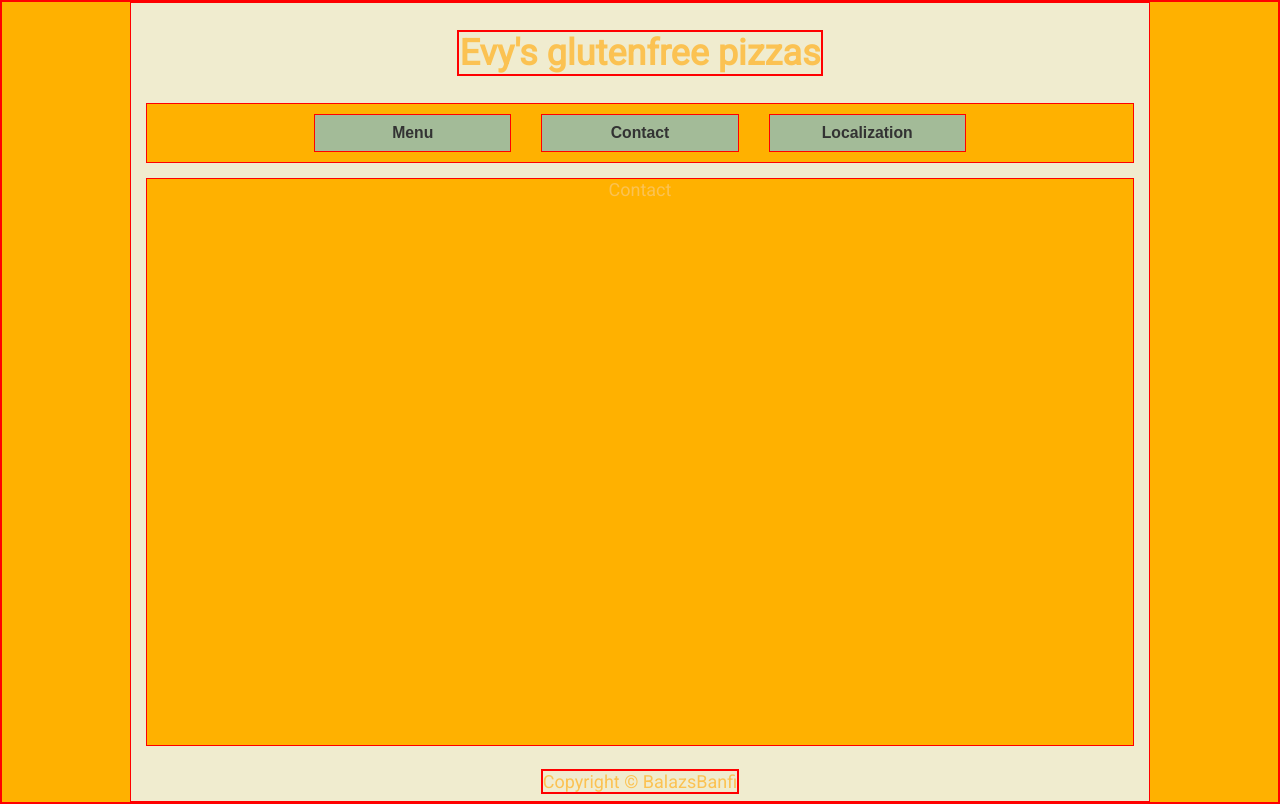
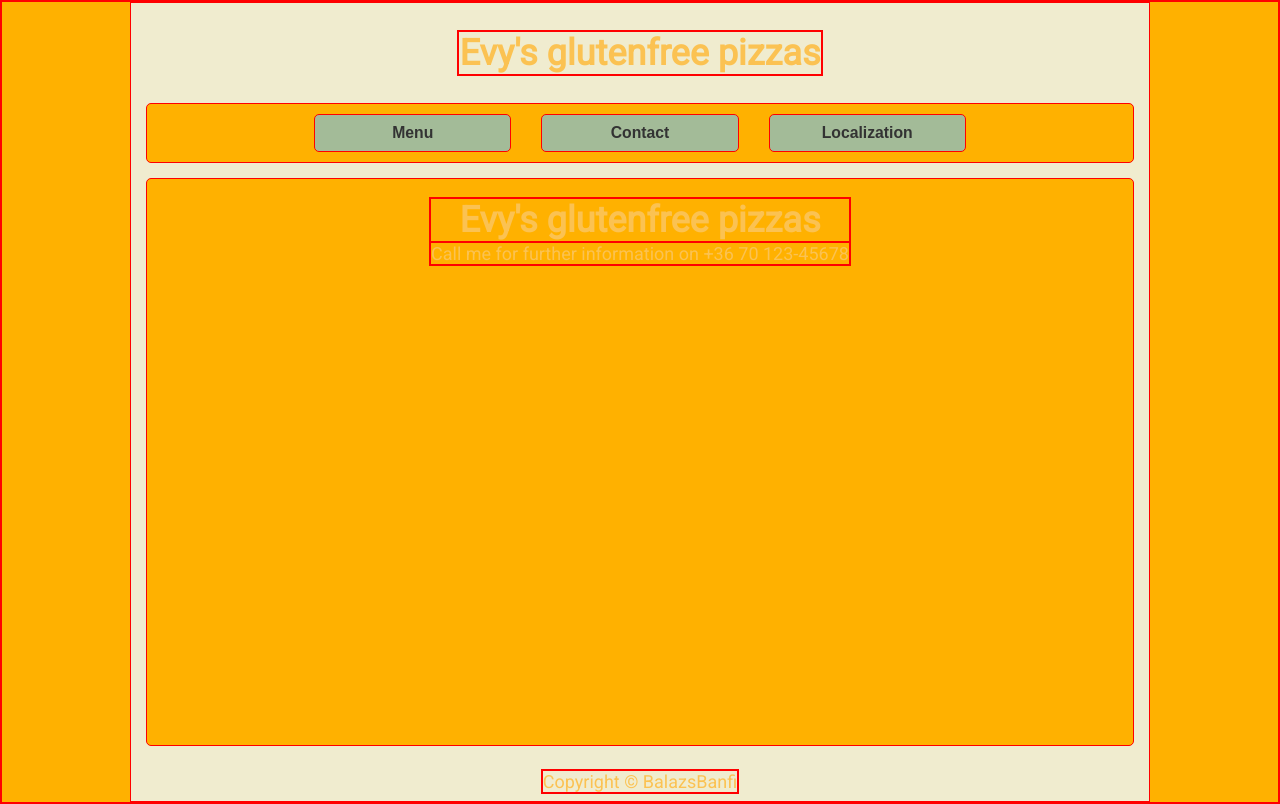
Before and after one commit to BalazsBanfi/TOP-Restaurant, a website built with webpack: page dist/index.html in a window 1280 px wide. Both pictures are taken after a click on the button "Contact". Built offline with nearby package versions, Linux system fonts and the light colour scheme.

Commit message:
add localization info

```diff
--- a/src/main.js
+++ b/src/main.js
@@ -1,4 +1,6 @@
 import menuImg from './pizzaMenu.png';
+import localImg from './local.png';
+
 export function tabMenu(content) {
     main.innerHTML = "";
     const menuPage = new Image();
@@ -7,9 +9,31 @@ export function tabMenu(content) {
 }
 
 export function tabContact() {
-  main.innerHTML = "Contact";
+  const contacts = [
+    ["Evy's glutenfree pizza", 'Call me for further information on +36 70 123-45678'],
+    ['Bally, manager', 'Technical informations: +36 70 223-4455'],
+    ['Nori, the cooking assistant', 'Call for table reservation: +36 70 444-5432'],
+    ['Bazsi, services', 'Call for repair the car +36 70 888-7654']
+  ]
+  main.innerHTML = "";
+
+
+
+  const divMain = document.createElement('div');
+  divMain.setAttribute('class', 'divMain');
+  const divMainH1 = document.createElement('h1');
+  divMainH1.textContent = "Evy's glutenfree pizzas";
+  divMain.appendChild(divMainH1);
+  const divMainP = document.createElement('p');
+  divMainP.textContent = "Call me for further information on +36 70 123-45678";
+  divMain.appendChild(divMainP);
+  main.appendChild(divMain);
 }
 
+
 export function tabLocal() {
-  main.innerHTML = "Localization";
+  main.innerHTML = "";
+  const local = new Image();
+  local.src = localImg;
+  main.appendChild(local);
 }
--- a/src/style.css
+++ b/src/style.css
@@ -65,6 +65,7 @@ body {
   justify-content: center;
   align-items: center;
   gap: 30px;
+  border-radius: 5px;
 }
 
 .nav button {
@@ -74,6 +75,7 @@ body {
   font-weight: 700;
   font-size: 0.875rem;
   width: 20%;
+  border-radius: 5px;
   transition-duration: 0.3s;
   cursor: pointer;
 }
@@ -93,7 +95,18 @@ body {
 **********/
 
 main {
-    width: 97%;
-    height: 95%;
-    background-color: var(--bodyBg);
+  padding: var(--padM);
+  border-radius: 5px;
+  width: 97%;
+  min-height: 95%;
+  background-color: var(--bodyBg);
+  display: flex;
+  flex-direction: column;
+  justify-content: space-between;
+  align-items: center;
 }
+
+img {
+  border-radius: 5px;
+  max-width: 75%;
+}
```
Also changed, not shown: src/index.js (+6 -7 lines), dist/bundle.js, dist/d9a8ae0c1c86e980b796.png (added), src/local.png (added).
